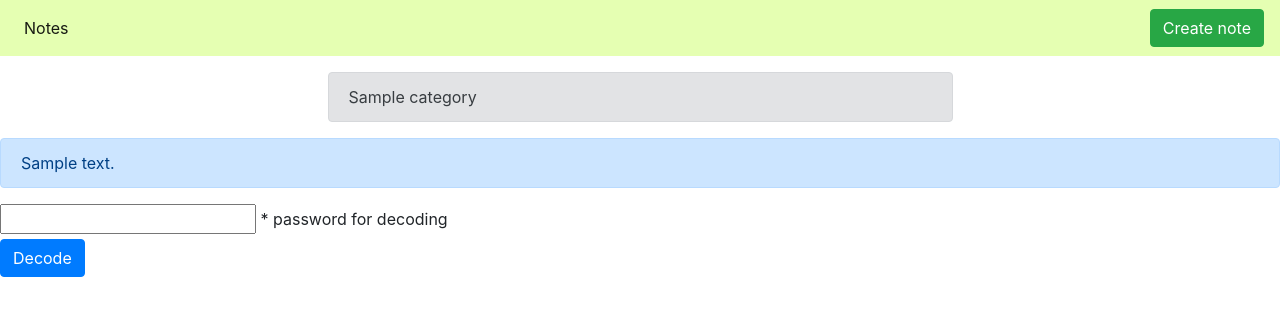
After one commit to Aviadilo/encrypted_note, a Django app: page /encoded/1 in a window 1280 px wide. The commit adds this page. Shown: the top 316 px of the page. Run offline with Django 3.2, Linux system fonts and the light colour scheme; tables that the repository leaves empty hold one stand-in row (values such as "Sample post"); some libraries are stand-ins or nearby versions.

Commit message:
NoteEncoded: detail.view and template

```diff
--- a/notes/urls.py
+++ b/notes/urls.py
@@ -3,5 +3,6 @@ from notes.views import *
 
 urlpatterns = [
     path('', NoteList.as_view(), name='note-list'),
+    path('encoded/<int:pk>', NoteEncoded.as_view(), name='note-encoded-detail'),
     path('create', NoteCreate.as_view(), name='note-create'),
 ]
--- a/notes/views.py
+++ b/notes/views.py
@@ -1,4 +1,5 @@
 from django.views.generic.list import ListView
+from django.views.generic.detail import DetailView
 from django.views.generic.edit import CreateView
 from .models import Note, Category
 from .forms import NoteCreateForm
@@ -44,6 +45,11 @@ class NoteList(ListView):
     template_name = 'note_list.html'
 
 
+class NoteEncoded(DetailView):
+    model = Note
+    template_name = 'note_detail.html'
+
+
 class NoteCreate(CreateView):
     model = Note
     template_name = 'note_create.html'
--- /dev/null
+++ b/templates/note_detail.html
@@ -0,0 +1,28 @@
+{% extends "base.html" %}
+
+{% block title %}Encoded Note № {{ object.pk }}{% endblock %}
+
+{% block content %}
+
+    <div class="row mt-3">
+        <div class="col-3"></div>
+        <div class="col-6">
+            <div class="alert alert-secondary" role="alert">
+                {{ object.category }}
+            </div>
+        </div>
+    </div>
+
+    <div class="alert alert-primary" role="alert">
+        {{ object.note_body }}
+    </div>
+
+    <form method="post" action="#">
+        {% csrf_token %}
+        <input type="password" ID="pass" name="password_for_decode" required>
+        <label for="pass">
+            * password for decoding
+        </label><br>
+        <input type="submit" value="Decode" class="btn btn-primary">
+    </form>
+{% endblock %}
--- a/templates/note_list.html
+++ b/templates/note_list.html
@@ -27,7 +27,7 @@
                 {% for note in category.category_to_note.all %}
                         <tr class="collapse" id="collapse{{ category.pk }}">
                             <td>
-                                <a href="#">{{ note }}</a>
+                                <a href="{% url 'note-encoded-detail' note.pk %}">{{ note }}</a>
                             </td>
                             <td>
                                 {{ note.created_date|date:"j M Y, G:i" }}
```
